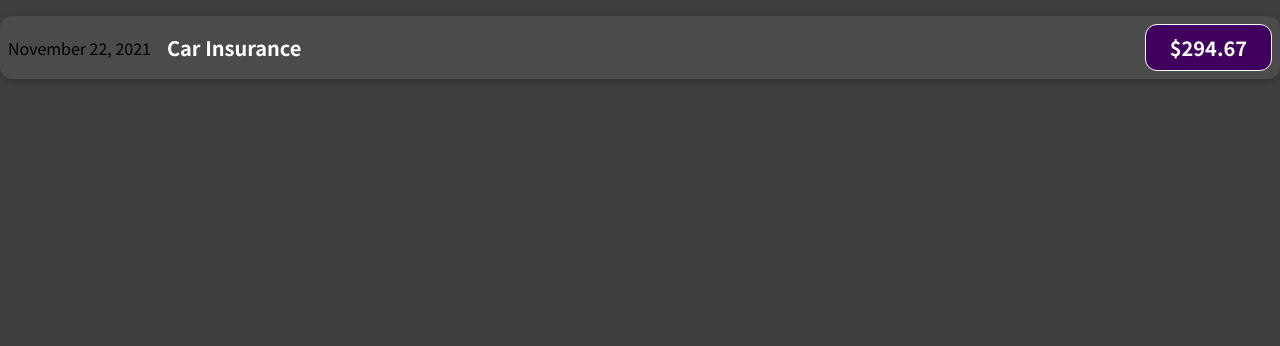
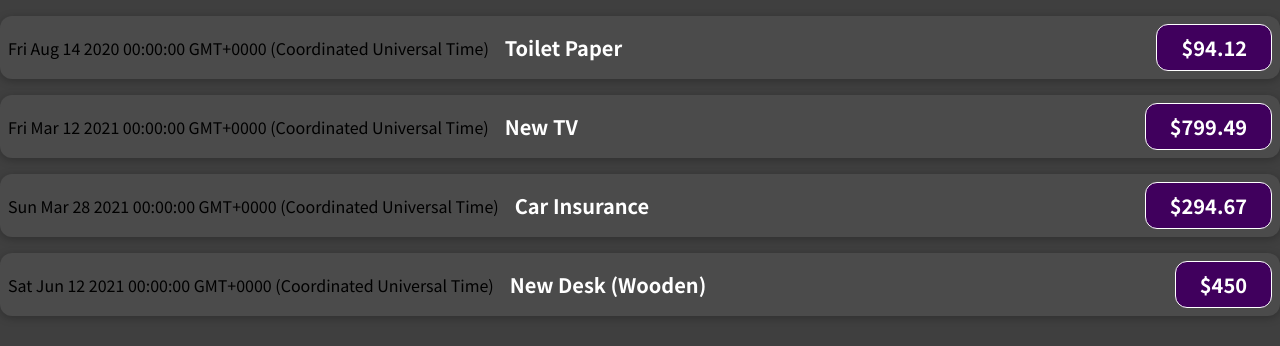
Before and after one commit to kamathsachin/expense-tracker, a JavaScript app: page / in a window 1280 px wide. Shown: the top 346 px of the page. Built offline with nearby package versions, Linux system fonts and the light colour scheme.

Commit message:
Converted ExpenseItem to be dynamic - passed props

```diff
--- a/src/App.js
+++ b/src/App.js
@@ -1,9 +1,50 @@
 import ExpenseItem from './components/ExpenseItem';
 
 function App() {
+  const expenses = [
+    {
+      id: 'e1',
+      title: 'Toilet Paper',
+      amount: 94.12,
+      date: new Date(2020, 7, 14),
+    },
+    { id: 'e2', title: 'New TV', amount: 799.49, date: new Date(2021, 2, 12) },
+    {
+      id: 'e3',
+      title: 'Car Insurance',
+      amount: 294.67,
+      date: new Date(2021, 2, 28),
+    },
+    {
+      id: 'e4',
+      title: 'New Desk (Wooden)',
+      amount: 450,
+      date: new Date(2021, 5, 12),
+    },
+  ];
+
   return (
     <div>
-      <ExpenseItem />
+      <ExpenseItem
+        expenseDate={expenses[0].date}
+        expenseAmt={expenses[0].amount}
+        expenseDesc={expenses[0].title}
+      />
+      <ExpenseItem
+        expenseDate={expenses[1].date}
+        expenseAmt={expenses[1].amount}
+        expenseDesc={expenses[1].title}
+      />
+      <ExpenseItem
+        expenseDate={expenses[2].date}
+        expenseAmt={expenses[2].amount}
+        expenseDesc={expenses[2].title}
+      />
+      <ExpenseItem
+        expenseDate={expenses[3].date}
+        expenseAmt={expenses[3].amount}
+        expenseDesc={expenses[3].title}
+      />
     </div>
   );
 }
--- a/src/components/ExpenseItem.js
+++ b/src/components/ExpenseItem.js
@@ -1,12 +1,12 @@
 import './ExpenseItem.css';
 
-const ExpenseItem = () => {
+const ExpenseItem = ({ expenseAmt, expenseDesc, expenseDate }) => {
   return (
     <div className="expense-item">
-      <div>November 22, 2021</div>
+      <div>{expenseDate.toString()}</div>
       <div className="expense-item__description">
-        <h2>Car Insurance</h2>
-        <div className="expense-item__price">$294.67</div>
+        <h2>{expenseDesc}</h2>
+        <div className="expense-item__price">${expenseAmt}</div>
       </div>
     </div>
   );
```
